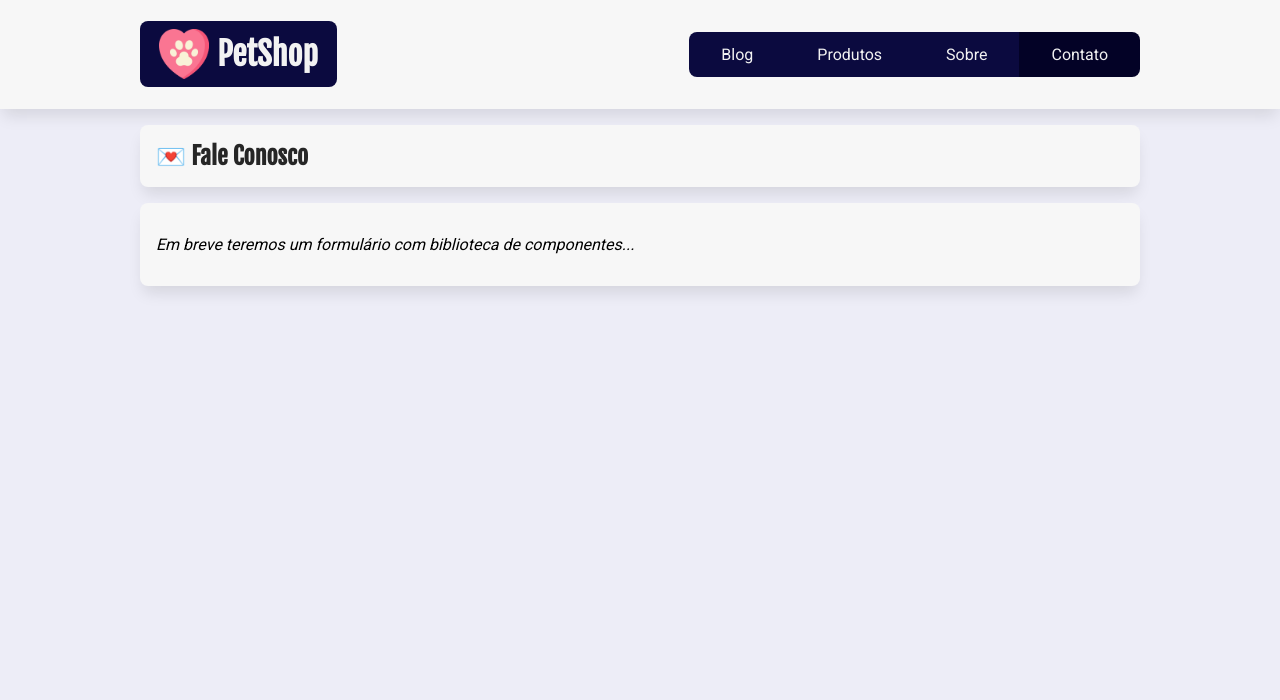
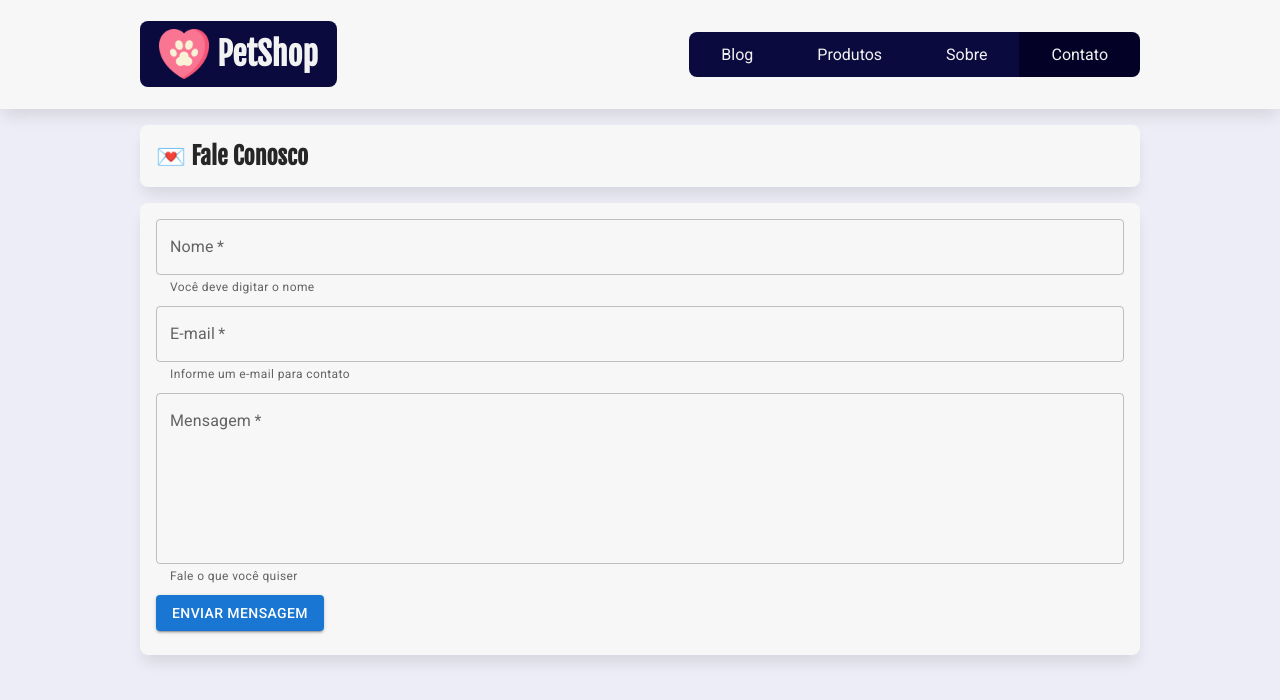
Before and after one commit to tiagotecinternet/petshop-tiago, a React (Create React App) app: page /contato in a window 1280 px wide. Shown: the top 700 px of the page. Built offline with nearby package versions, Linux system fonts and the light colour scheme.

Commit message:
MUI para componentes do formulário

```diff
--- a/package.json
+++ b/package.json
@@ -3,6 +3,9 @@
   "version": "0.1.0",
   "private": true,
   "dependencies": {
+    "@emotion/react": "^11.10.5",
+    "@emotion/styled": "^11.10.5",
+    "@mui/material": "^5.10.11",
     "@testing-library/jest-dom": "^5.16.5",
     "@testing-library/react": "^13.4.0",
     "@testing-library/user-event": "^13.5.0",
--- a/public/index.html
+++ b/public/index.html
@@ -9,6 +9,10 @@
     <link rel="apple-touch-icon" href="%PUBLIC_URL%/favicon.png" />
     <link rel="manifest" href="%PUBLIC_URL%/manifest.json" />
     <title>PetShop</title>
+    <link
+      rel="stylesheet"
+      href="https://fonts.googleapis.com/css?family=Roboto:300,400,500,700&display=swap"
+    />
   </head>
   <body>
     <noscript>
--- a/src/pages/Contato/Contato.jsx
+++ b/src/pages/Contato/Contato.jsx
@@ -1,3 +1,4 @@
+import { Button, TextField } from "@mui/material";
 import Caixa from "../../components/Caixa/Caixa";
 import estilos from "./Contato.module.css";
 const Contato = () => {
@@ -6,9 +7,47 @@ const Contato = () => {
       <h2 className={estilos.titulo_secao}>Fale Conosco</h2>
 
       <Caixa>
-        <p>
-          <i>Em breve teremos um formulário com biblioteca de componentes...</i>
-        </p>
+        <form className={estilos.formulario} method="post">
+          <div>
+            <TextField
+              type="text"
+              label="Nome"
+              variant="outlined"
+              fullWidth
+              required
+              helperText="Você deve digitar o nome"
+            />
+          </div>
+
+          <div>
+            <TextField
+              type="email"
+              label="E-mail"
+              variant="outlined"
+              fullWidth
+              required
+              helperText="Informe um e-mail para contato"
+            />
+          </div>
+
+          <div>
+            <TextField
+              type="text"
+              label="Mensagem"
+              variant="outlined"
+              fullWidth
+              required
+              helperText="Fale o que você quiser"
+              multiline
+              rows={6}
+            />
+          </div>
+          <div>
+            <Button type="submit" variant="contained">
+              Enviar mensagem
+            </Button>
+          </div>
+        </form>
       </Caixa>
     </section>
   );
--- a/src/pages/Contato/Contato.module.css
+++ b/src/pages/Contato/Contato.module.css
@@ -1,3 +1,7 @@
 .titulo_secao::before {
-    content: "💌 ";
+  content: "💌 ";
 }
+
+.formulario > div {
+  margin-bottom: 0.5rem;
+}
```
Also changed, not shown: 2 other files (tests, documents, lock files or other folders). Lines whose indentation alone changed are shown as unchanged.
